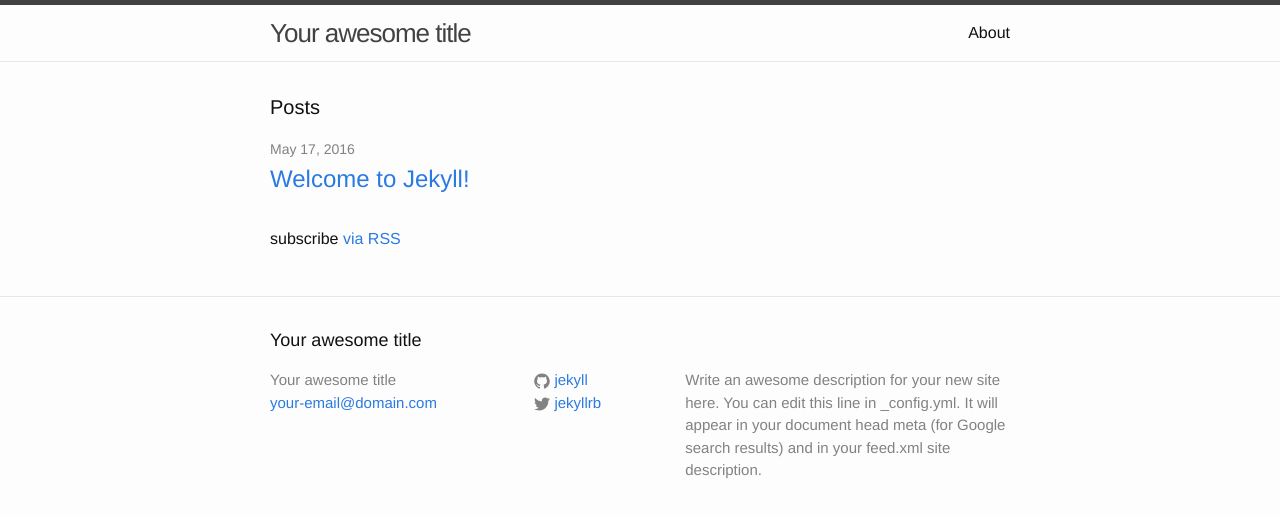
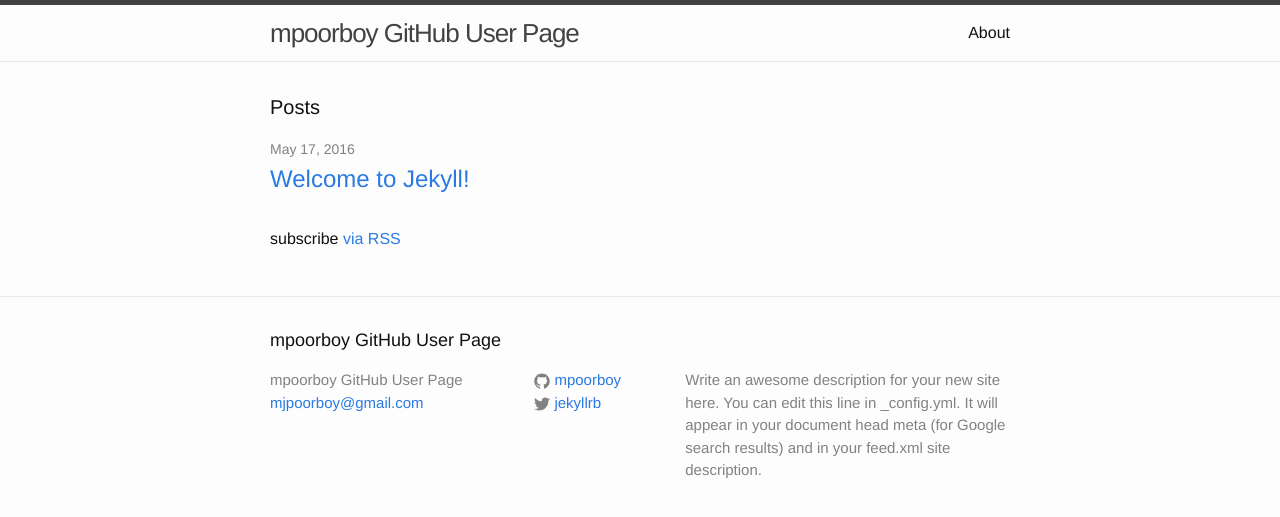
Before and after one commit to mpoorboy/mpoorboy.github.io, a Jekyll site: the page built from index.html, in a window 1280 px wide. Shown: the top 517 px of the page. Built offline with Jekyll 4.4.1, drawn with Linux system fonts in a browser that asks for light colours.

Commit message:
Update _config.yml

```diff
--- a/_config.yml
+++ b/_config.yml
@@ -6,8 +6,8 @@
 # 'jekyll serve'. If you change this file, please restart the server process.
 
 # Site settings
-title: Your awesome title
-email: your-email@domain.com
+title: mpoorboy GitHub User Page
+email: mjpoorboy@gmail.com
 description: > # this means to ignore newlines until "baseurl:"
   Write an awesome description for your new site here. You can edit this
   line in _config.yml. It will appear in your document head meta (for
@@ -15,7 +15,7 @@ description: > # this means to ignore newlines until "baseurl:"
 baseurl: "" # the subpath of your site, e.g. /blog
 url: "http://yourdomain.com" # the base hostname & protocol for your site
 twitter_username: jekyllrb
-github_username:  jekyll
+github_username:  mpoorboy
 
 # Build settings
 markdown: kramdown
```
